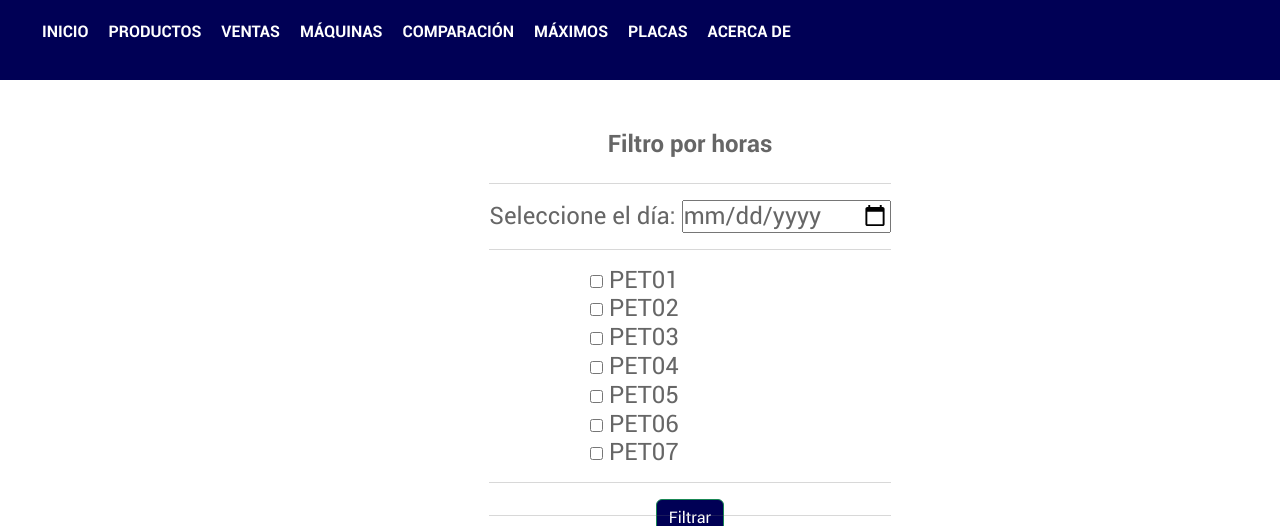
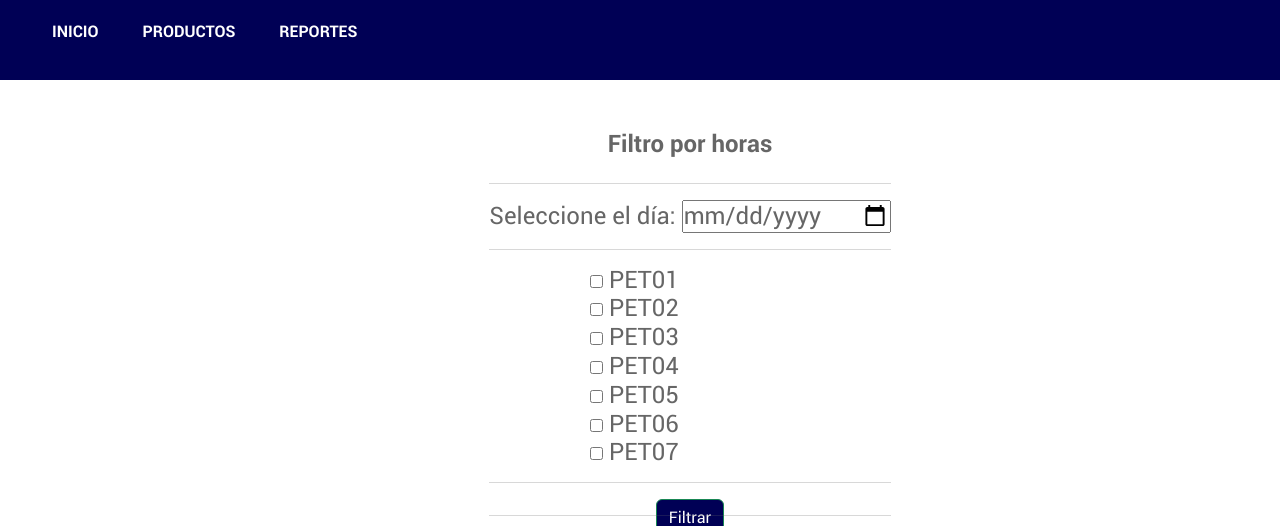
Before and after one commit to KevinCabHer/Consultas, a Django app: page /horas/ in a window 1280 px wide; the page is wider, and only the part inside the window is pictured. Shown: the top 526 px of that part. Run offline with Django 3.2, Linux system fonts and the light colour scheme; some libraries are stand-ins or nearby versions.

Commit message:
Menu desplegable funcional

```diff
--- a/gestion_consultas/static/css/style.css
+++ b/gestion_consultas/static/css/style.css
@@ -12,6 +12,7 @@
     box-sizing: 0;
     font-family: var(--font-text);
     color: var(--color-text);
+
 }
 
 h1,h2,h3,h4,h5{
@@ -38,9 +39,28 @@ nav ul{
     align-items: left;
     display: flex;
     width: 90vw;
+    display: inline-block;
+}
+
+nav ul li {
+    text-decoration: none;
+    color: white;
+    text-transform: uppercase;
+    font-family: var(--font-main);
+    padding: 10px;
 }
 
 nav ul li a{
+
+    text-decoration: none;
+    color: white;
+    text-transform: uppercase;
+    font-family: var(--font-main);
+    padding: 10px;
+}
+
+nav ul > li{
+    display: inline-block;
     text-decoration: none;
     color: white;
     text-transform: uppercase;
@@ -52,12 +72,40 @@ nav ul li a:hover {
     color: var(--color-text)
 }
 
-nav img{
+/* */
 
-    max-width: 80%;
-    max-height: 80%;
+.menu > li{
+	position: relative;
+	display: inline-block;
+}
 
+/* */
+
+.submenu{
+    position: absolute;
+    display: inline-block;
+	position: absolute;
+	background: var(--color-primary);
+	width: 190%;
+	visibility: hidden;
+	opacity: 0;
+	transition: opacity 1s;
 }
+
+.submenu li a{
+
+	display: block;
+	padding: 15px;
+	color: #fff;
+	font-family: var(--font-main);
+	text-decoration: none;
+}
+
+.menu li:hover .submenu{
+	visibility: visible;
+	opacity: 1;
+}
+
 
 main{
     display: flex;
--- a/gestion_consultas/templates/layouts/barra-nav.html
+++ b/gestion_consultas/templates/layouts/barra-nav.html
@@ -1,14 +1,18 @@
 {% load static %}
 <nav class="navbar fixed-top">
-        <ul>
-            <li><a  href = "{% url 'inicio' %}"> Inicio </a><li>
-            <li><a  href = "{% url 'productos' %}"> Productos </a><li>
-            <li><a  href = "{% url 'ventas' %}"> Ventas </a><li>
-            <li><a  href = "{% url 'maquinas' %}"> Máquinas </a><li>
-            <li><a  href = "{% url 'comparacion' %}"> Comparación </a><li>
-            <li><a  href = "{% url 'maximos' %}"> Máximos </a><li>
-            <li><a  href = "{% url 'placas' %}"> Placas </a><li>
-            <li><a  href = "{% url 'about' %}"> Acerca De </a><li>
+        <ul class = "menu">
+            <li><a  href = "{% url 'inicio' %}"> Inicio </a></li>
+            <li><a  href = "{% url 'productos' %}"> Productos </a></li>
+            <li><a  href = "#"> Reportes </a>
+                <ul class = "submenu">
+                    <li><a  href = "{% url 'ventas' %}"> Ventas </a></li>
+                    <li><a  href = "{% url 'maquinas' %}"> Máquinas </a></li>
+                    <li><a  href = "{% url 'comparacion' %}"> Comparación </a></li>
+                    <li><a  href = "{% url 'maximos' %}"> Máximos </a></li>
+                    <li><a  href = "{% url 'placas' %}"> Placas </a></li>
+                </ul>
+            </li>
+
             <!--<img class=titulo src="{% static '/img/prueba.PNG' %}" alt="My image">-->
         </ul>
 </nav>
```
